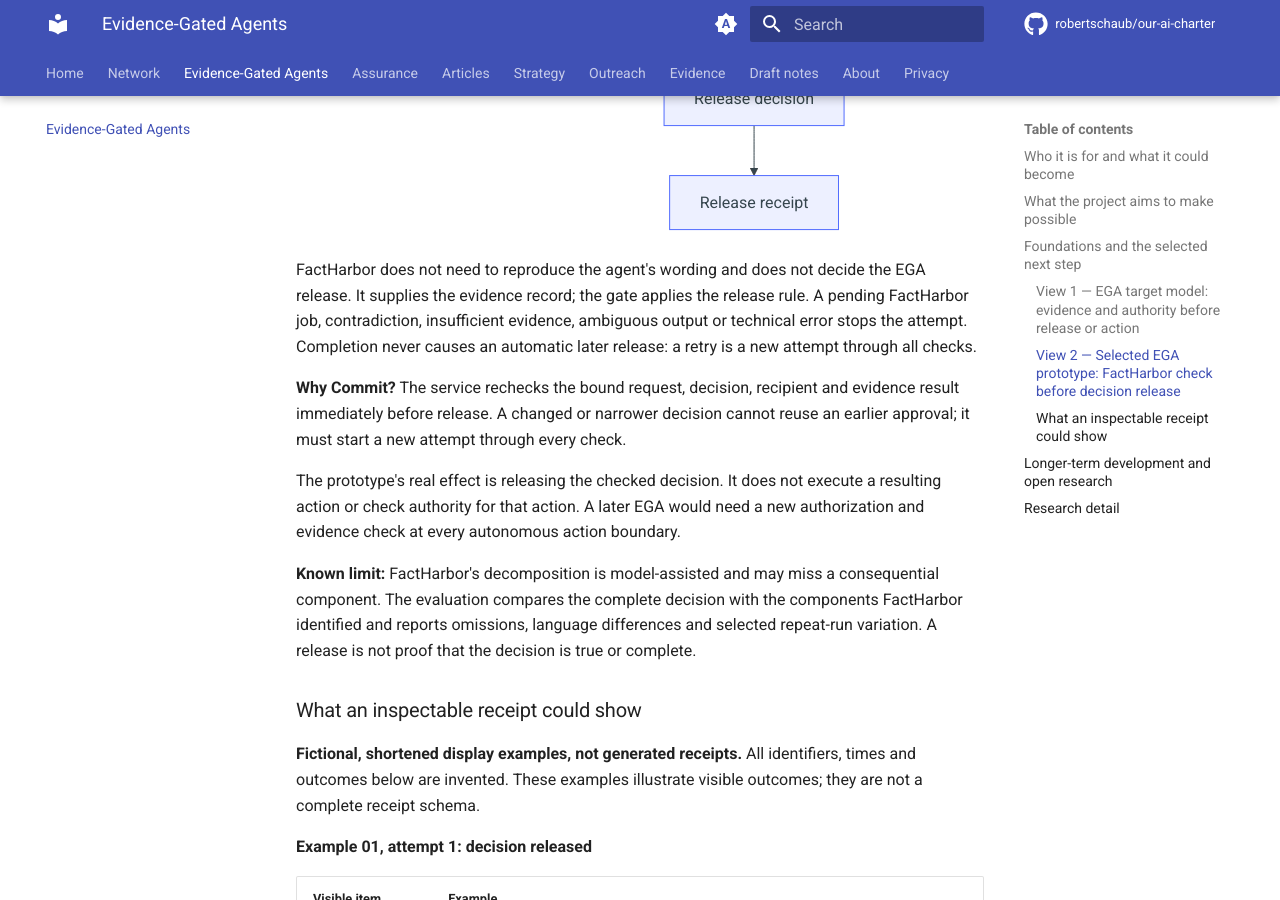
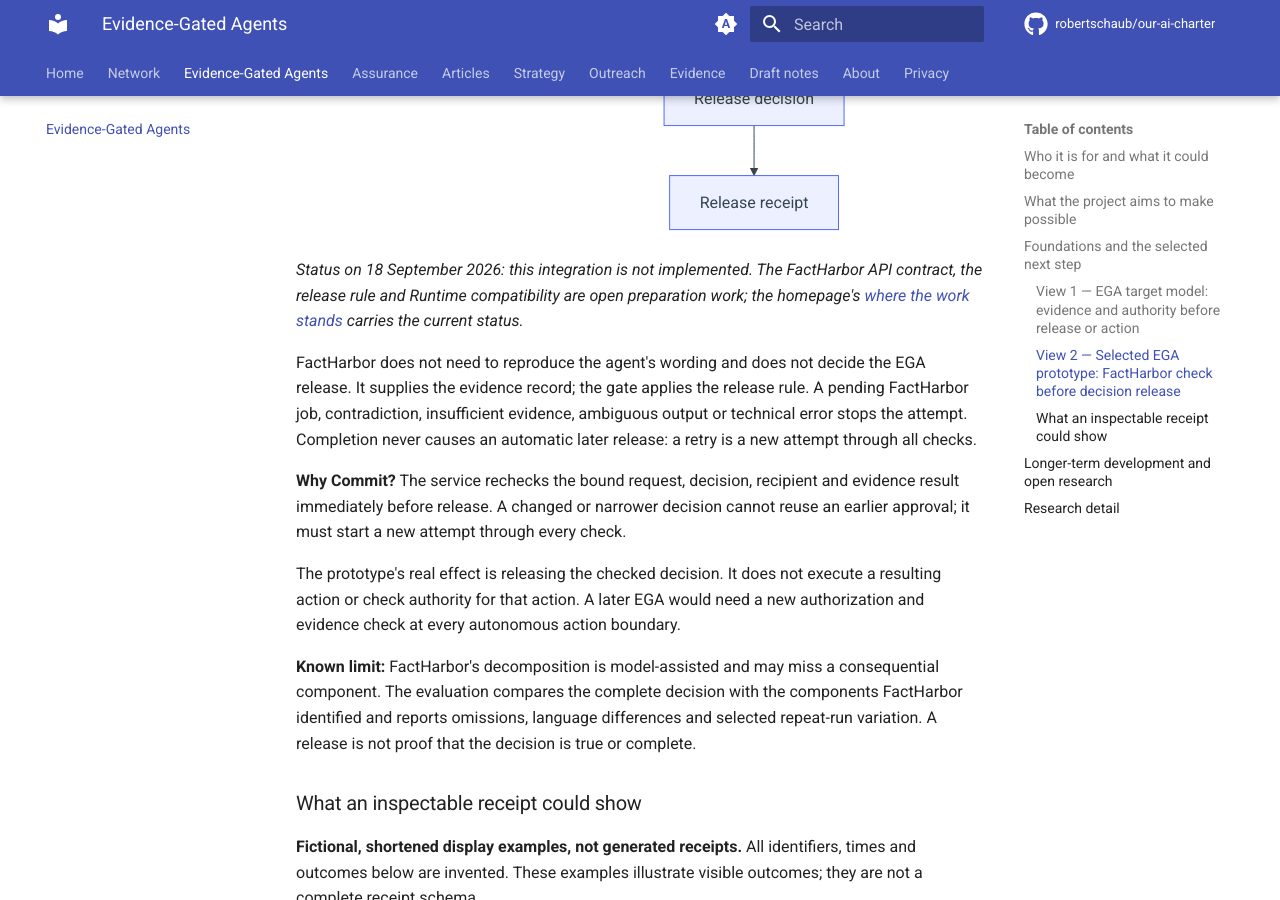
Before and after one commit to robertschaub/our-ai-charter, an MkDocs documentation site: the page built from docs/Assurance/Concepts/evidence-gated-agents.md, in a window 1280 px wide and 900 px high, scrolled down 6121 px. Built offline with MkDocs 1.6.1 and Material for MkDocs 9.7.7, drawn with Linux system fonts in a browser that asks for light colours; plug-ins that fetch from the network failed and are left out; comment, search, counter and statistics services are not loaded.

Commit message:
docs(ega): add dated status line under View 2
Add a dated statement under the selected-prototype view that the FactHarbor integration is not implemented and link the homepage status; record the change in the changelog.

Co-Authored-By: Claude Fable 5.1 <noreply@anthropic.com>

````diff
--- a/docs/Assurance/Concepts/evidence-gated-agents.md
+++ b/docs/Assurance/Concepts/evidence-gated-agents.md
@@ -104,6 +104,8 @@ flowchart TD
     O --> RR["Release receipt"]
 ```
 
+*Status on 18 September 2026: this integration is not implemented. The FactHarbor API contract, the release rule and Runtime compatibility are open preparation work; the homepage's [where the work stands](../../index.md#where-the-work-stands) carries the current status.*
+
 FactHarbor does not need to reproduce the agent's wording and does not decide the EGA release. It supplies the evidence record; the gate applies the release rule. A pending FactHarbor job, contradiction, insufficient evidence, ambiguous output or technical error stops the attempt. Completion never causes an automatic later release: a retry is a new attempt through all checks.
 
 **Why Commit?** The service rechecks the bound request, decision, recipient and evidence result immediately before release. A changed or narrower decision cannot reuse an earlier approval; it must start a new attempt through every check.
````
Also changed, not shown: CHANGELOG.md (+4 -0 lines).
